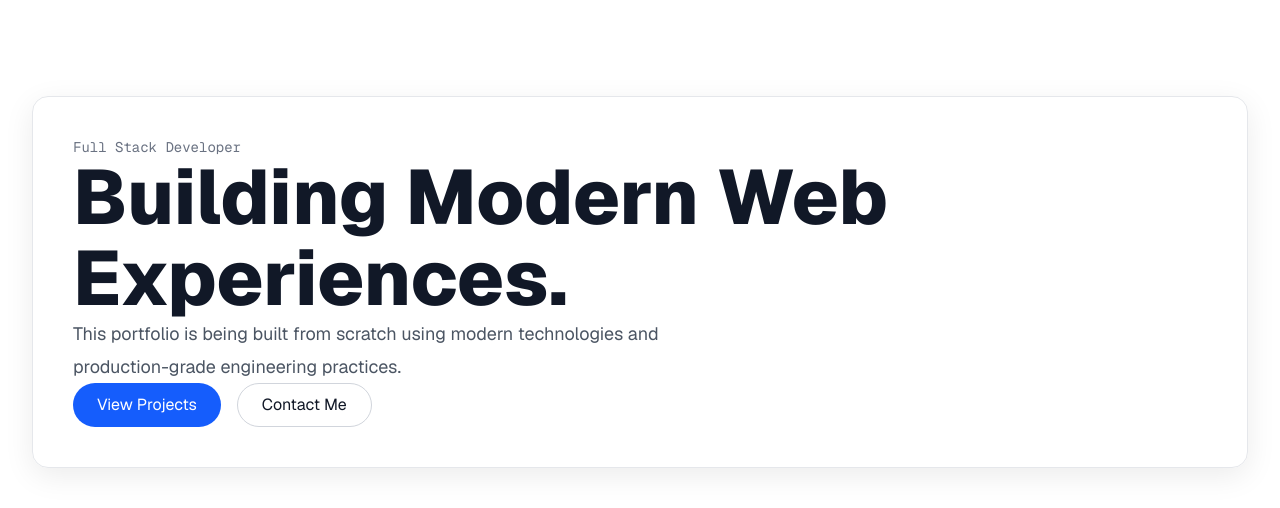
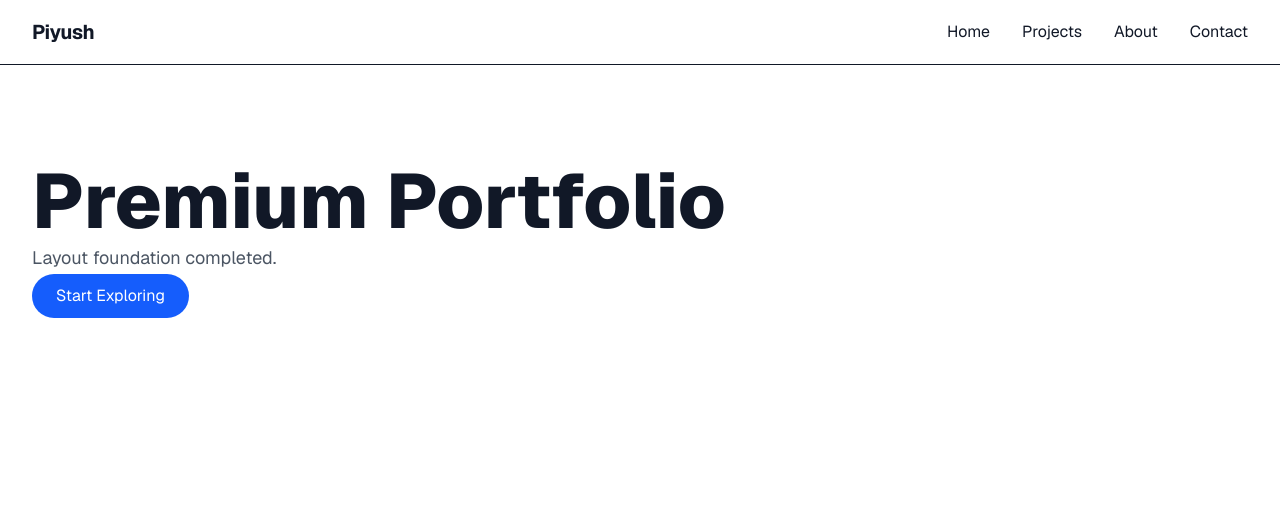
Before and after one commit to Piyushpg25/portfolio, a Next.js app in the folder apps/web/: page / in a window 1280 px wide. Shown: the top 508 px of the page. Built offline with nearby package versions, Linux system fonts and the light colour scheme.

Commit message:
feat(layout): add configurable site layout and header

```diff
--- a/apps/web/app/page.tsx
+++ b/apps/web/app/page.tsx
@@ -1,30 +1,26 @@
+import { SiteLayout } from "@/components/common/site-layout";
 import { Button } from "@/components/ui/button";
 import { Container } from "@/components/ui/container";
 import { Section } from "@/components/ui/section";
 
 export default function HomePage() {
   return (
-    <Section>
-      <Container>
-        <div className="rounded-[var(--radius-lg)] border border-[var(--border)] p-10 shadow-[var(--shadow-md)]">
-          <p className="font-mono mb-4 text-sm text-gray-500">
-            Full Stack Developer
+    <SiteLayout>
+      <Section>
+        <Container>
+          <h1 className="heading-xl mb-6">
+            Premium Portfolio
+          </h1>
+
+          <p className="text-lead mb-8">
+            Layout foundation completed.
           </p>
 
-          <h1 className="heading-xl mb-6">Building Modern Web Experiences.</h1>
-
-          <p className="text-lead mb-8 max-w-2xl">
-            This portfolio is being built from scratch using modern technologies
-            and production-grade engineering practices.
-          </p>
-
-          <div className="flex gap-4">
-            <Button>View Projects</Button>
-
-            <Button variant="outline">Contact Me</Button>
-          </div>
-        </div>
-      </Container>
-    </Section>
+          <Button>
+            Start Exploring
+          </Button>
+        </Container>
+      </Section>
+    </SiteLayout>
   );
 }
--- /dev/null
+++ b/apps/web/components/common/site-layout.tsx
@@ -0,0 +1,19 @@
+import { ReactNode } from "react";
+
+import { Header } from "@/components/layout/header";
+
+type SiteLayoutProps = {
+  children: ReactNode;
+};
+
+export function SiteLayout({
+  children,
+}: SiteLayoutProps) {
+  return (
+    <>
+      <Header />
+
+      {children}
+    </>
+  );
+}
--- /dev/null
+++ b/apps/web/components/layout/header.tsx
@@ -0,0 +1,29 @@
+import Link from "next/link";
+
+import { siteConfig } from "@/constants/site";
+import { Container } from "@/components/ui/container";
+import { Logo } from "./logo";
+
+export function Header() {
+  return (
+    <header className="border-b">
+      <Container>
+        <div className="flex h-16 items-center justify-between">
+          <Logo />
+
+          <nav>
+            <ul className="flex gap-8">
+              {siteConfig.navigation.map((item) => (
+                <li key={item.href}>
+                  <Link href={item.href}>
+                    {item.label}
+                  </Link>
+                </li>
+              ))}
+            </ul>
+          </nav>
+        </div>
+      </Container>
+    </header>
+  );
+}
--- /dev/null
+++ b/apps/web/components/layout/logo.tsx
@@ -0,0 +1,12 @@
+import Link from "next/link";
+
+export function Logo() {
+  return (
+    <Link
+      href="/"
+      className="text-xl font-bold tracking-tight"
+    >
+      Piyush
+    </Link>
+  );
+}
--- /dev/null
+++ b/apps/web/constants/site.ts
@@ -0,0 +1,27 @@
+export const siteConfig = {
+  name: "Piyush",
+
+  title: "Software Engineer",
+
+  description:
+    "Production-grade developer portfolio.",
+
+  navigation: [
+    {
+      label: "Home",
+      href: "/",
+    },
+    {
+      label: "Projects",
+      href: "/projects",
+    },
+    {
+      label: "About",
+      href: "/about",
+    },
+    {
+      label: "Contact",
+      href: "/contact",
+    },
+  ],
+} as const;
```
